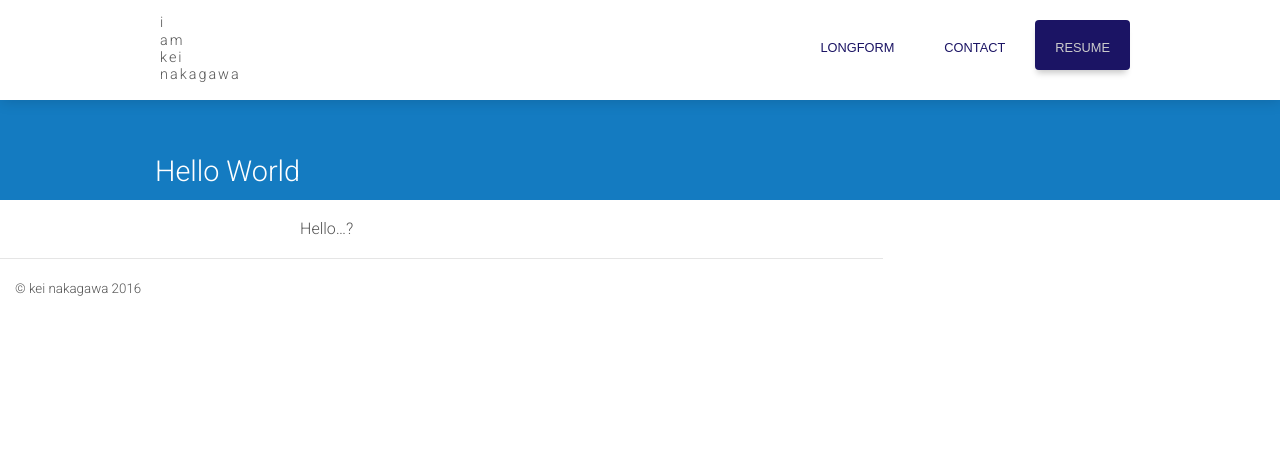
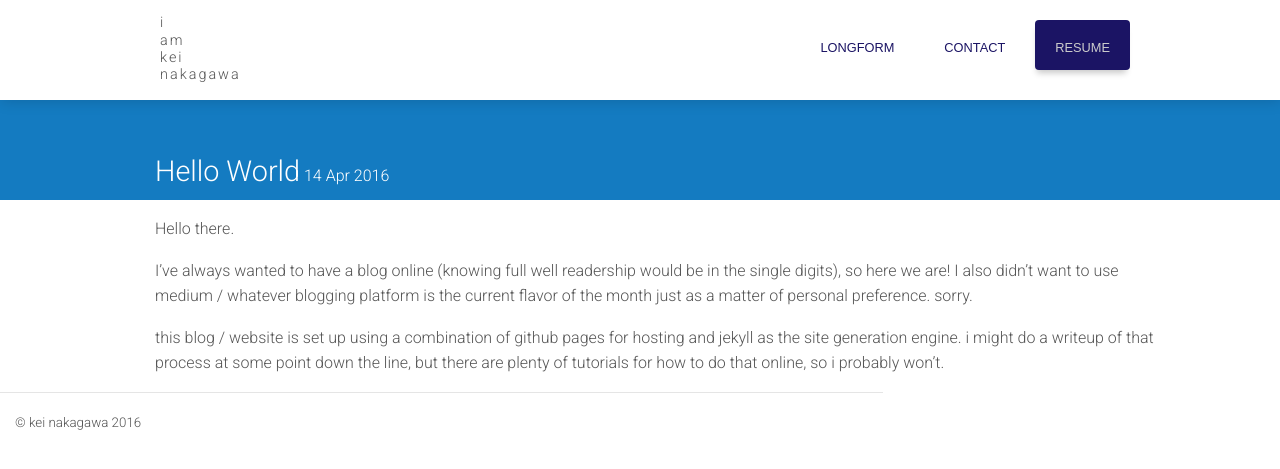
Before and after one commit to knakagawa/knakagawa.github.io, a Jekyll site: the page built from _posts/2016-04-04-hello-world.md, in a window 1280 px wide. Shown: the top 469 px of the page. Built offline with Jekyll 4.4.1, drawn with Linux system fonts in a browser that asks for light colours.

Commit message:
add styling, content to hello world post

```diff
--- a/_layouts/default.html
+++ b/_layouts/default.html
@@ -21,11 +21,15 @@
       <div class="container">
 
         <div class="top-blurb">
-          <h1>{{ page.title }}</h1>
+          <div class="post-title">
+            <h1>{{ page.title }}</h1>
+          </div>
           {% if page.date %}
-            <p>
-              {{ page.date | date_to_string }}
-            </p>
+            <div class="post-date">
+              <p>
+                {{ page.date | date_to_string }}
+              </p>
+            </div>
           {% endif %}
         </div>
       </div>
--- a/_posts/2016-04-04-hello-world.md
+++ b/_posts/2016-04-04-hello-world.md
@@ -1,6 +1,12 @@
 ---
 layout: default
 title: "Hello World"
-date: 2016-04-04
+date: 2016-04-14
 ---
-Hello...?
+Hello there.
+
+
+I've always wanted to have a blog online (knowing full well readership would be in the single digits), so here we are! I also didn't want to use medium / whatever blogging platform is the current flavor of the month just as a matter of personal preference. sorry.
+
+
+this blog / website is set up using a combination of github pages for hosting and jekyll as the site generation engine. i might do a writeup of that process at some point down the line, but there are plenty of tutorials for how to do that online, so i probably won't.
--- a/css/main.css
+++ b/css/main.css
@@ -157,6 +157,15 @@ h2 {
 .greybox {
   background: #f5f5f5;
 }
+
+.post-date {
+  display: inline-block;
+}
+
+.post-title {
+  display: inline-block;
+}
+
 .container {
   max-width: 1000px;
   margin: 0 auto;
```
